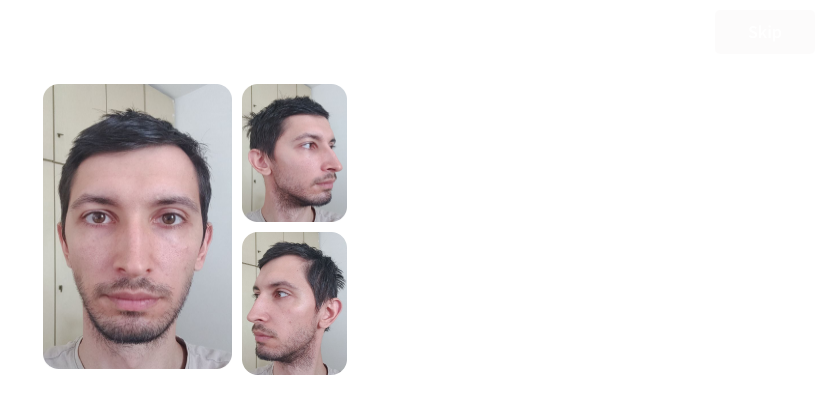
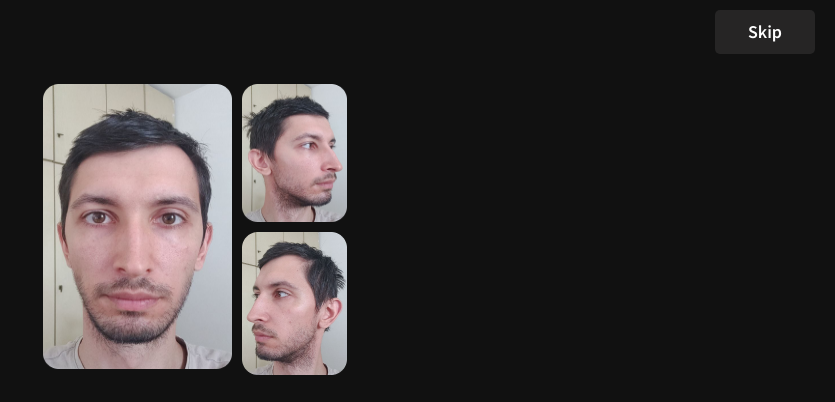
Before and after one commit to Muhiddin2007/web-scann, a plain HTML site: page photo.html in a window 1280 px wide. Shown: the top 402 px of the page, without its empty margins (445-1280 px from the left). Drawn offline with Linux system fonts and the light colour scheme.

Commit message:
Add files via upload

```diff
--- a/css/style.css
+++ b/css/style.css
@@ -4,20 +4,18 @@
   padding: 0;
   box-sizing: border-box;
 }
-.main {
+html,
+body {
+  margin: 0px 0px 0px 0px;
+  min-height: 100vh;
+  padding: 0px 0px 0px 0px;
   background-color: #111;
-  height: 100vh;
   color: #fff;
 }
-.face {
-  background-color: #111;
-  height: 100vh;
-  color: #fff;
-}
-.image {
-  background-color: #111;
-  height: 100vh;
-  color: #fff;
+body::after {
+  content: "";
+  display: table; /* NOTE: Display "block" does not seem to work with height: 0px. */
+  height: 0px;
 }
 .header-btn {
   display: flex;
```
